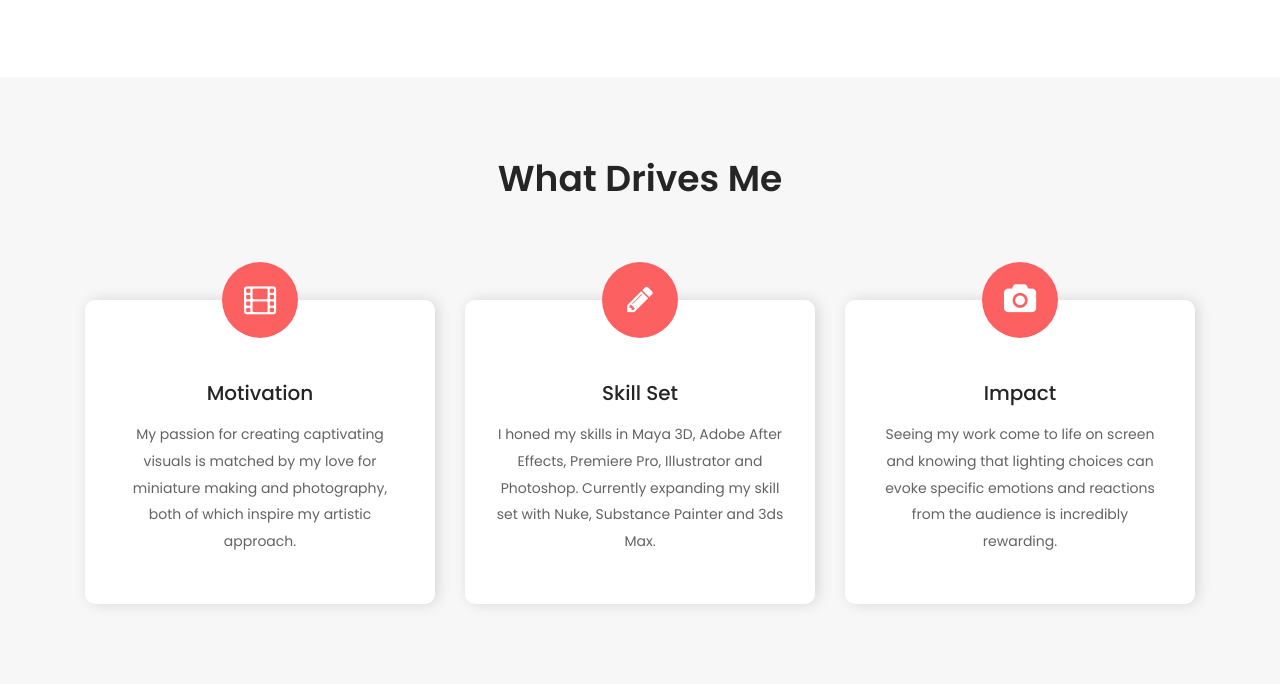
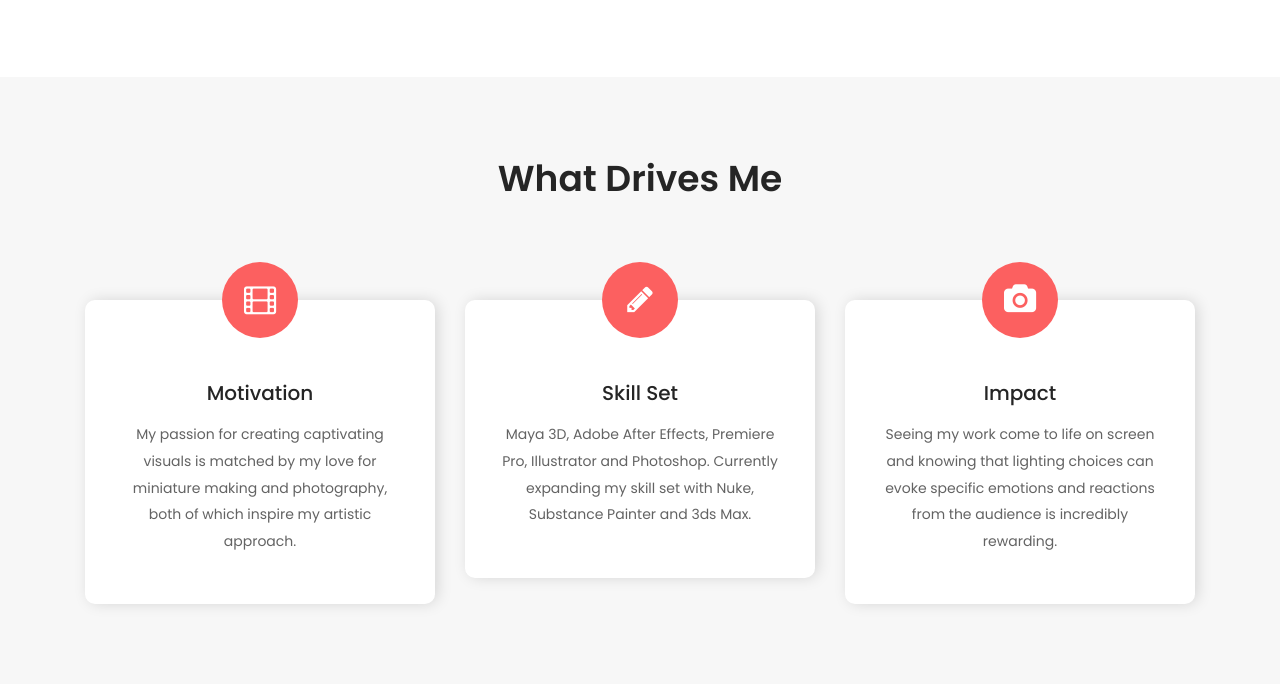
Before and after one commit to ShaikYaseen04/shaikyaseen04.github.io, a website: page about.html in a window 1280 px wide. Shown: the part 844-1529 px from the top of the page. Drawn offline with Linux system fonts and the light colour scheme; files whose address does not match are found by name.

Commit message:
text update

```diff
--- a/about.html
+++ b/about.html
@@ -103,7 +103,7 @@
                             <i class="fa fa-pencil" aria-hidden="true"></i>
                         </div>
                         <h4>Skill Set</h4>
-                        <p>I honed my skills in Maya 3D, Adobe After Effects, Premiere Pro, Illustrator and Photoshop. Currently expanding my skill set with Nuke, Substance Painter and 3ds Max.</p>
+                        <p>Maya 3D, Adobe After Effects, Premiere Pro, Illustrator and Photoshop. Currently expanding my skill set with Nuke, Substance Painter and 3ds Max.</p>
                     </div>
                 </div>
 
```
Also changed, not shown: index.html (+0 -1 lines), navbar.html (+0 -4 lines).
